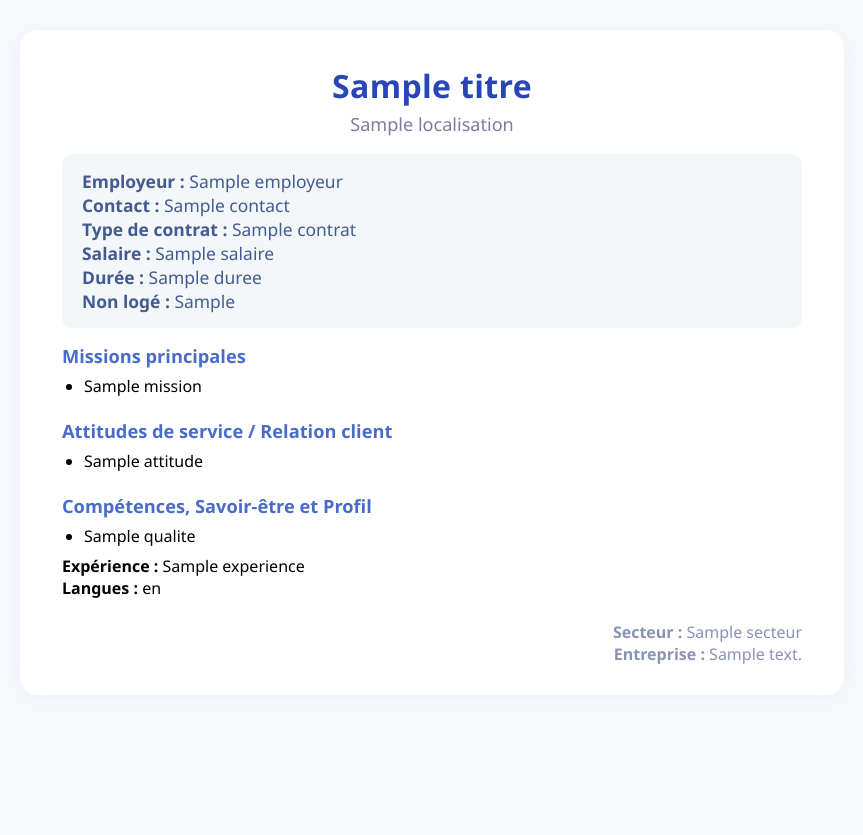
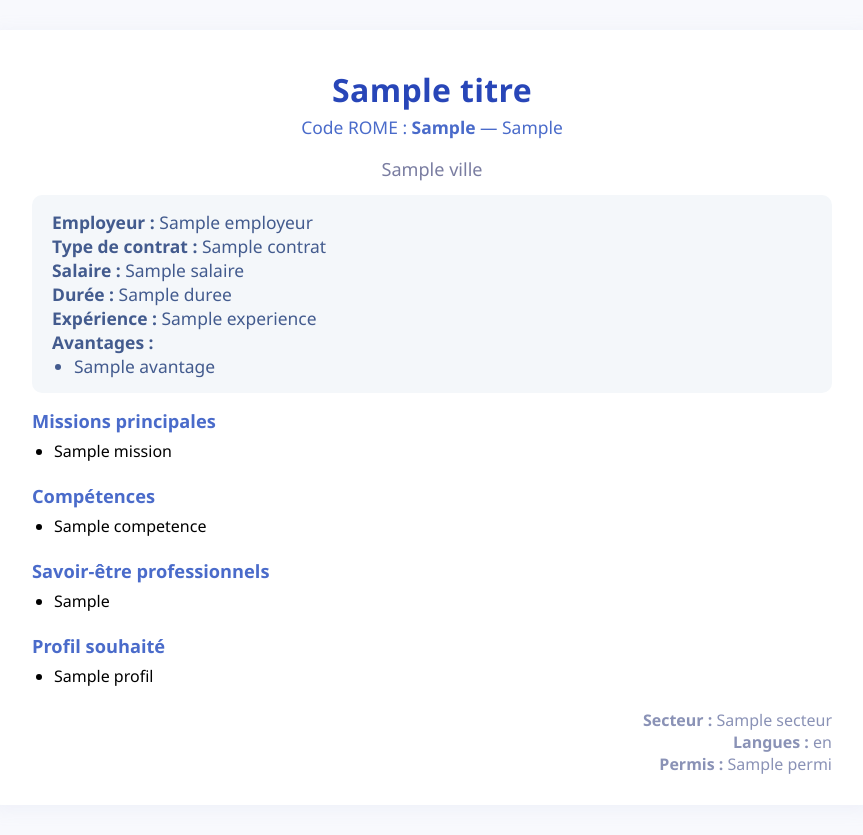
Before and after one commit to s00r1/cvlm, a Flask app: template templates/fiche_poste_template.html in a window 1280 px wide. Shown: the whole page, without its empty margins (208-1071 px from the left). Before the commit the page ends 664 px from the top, so only its background shows below. Run offline with Flask 3, Linux system fonts and the light colour scheme; the template is opened without the code that fills it: most values are stand-ins (such as "Sample title", 1, 10 or a date in 2020); parts of the project's set-up code (start-up, migrations or seed data) failed here and were passed over.

Commit message:
v0.6 avec api pole emploi

```diff
--- a/app.py
+++ b/app.py
@@ -1,3 +1,4 @@
+from utils.rome_utils import guess_rome_code, fetch_rome_details
 from flask import Flask, render_template, request, send_file
 from jinja2 import Template
 import pdfkit
@@ -32,11 +33,17 @@ def extract_sections(text):
     return sections
 
 def parse_offer(text):
-    # Extraction des sections principales
+    # Extraction des sections principales (ton code existant)
     sections = extract_sections(text)
     header = sections.get('Header', [])
     titre = header[0] if header else ""
     ville = header[1] if len(header) > 1 else ""
+
+    # 1) On tente de détecter le métier officiel (ROME)
+    code_rome, libelle_rome = guess_rome_code(titre)
+    rome_details = fetch_rome_details(code_rome) if code_rome else None
+
+    # 2) On garde le parsing à la main comme fallback si l’API ne trouve rien (comme tu fais déjà)
     missions = sections.get("Mission Principale", []) + sections.get("Activités", [])
     competences = sections.get("Compétences Professionnelles", []) + sections.get("Compétences", [])
     savoir_etre = sections.get("Savoir-Être Professionnels", []) + sections.get("Savoir-Être", [])
@@ -50,8 +57,8 @@ def parse_offer(text):
     contrat = ""
     langues = []
     permis = []
+
     for k, v in sections.items():
-        # Cherche avantages en vrac
         for l in v:
             if any(x in l.lower() for x in ["véhicule", "chèque", "mutuelle", "repas", "déplacements", "prime", "restauration"]):
                 avantages.append(l)
@@ -71,23 +78,32 @@ def parse_offer(text):
                 langues.append(l)
             if "permis" in l.lower():
                 permis.append(l)
-    # Si pas de missions, essaye de prendre "Activités"
     if not missions and "Activités" in sections:
         missions = sections["Activités"]
-    # Savoir-être
     if not savoir_etre and "Savoir-Etre Professionnels" in sections:
         savoir_etre = sections["Savoir-Etre Professionnels"]
-    # Profil : combine "Profil souhaité", "Profil", ou extrait du bloc si pas trouvé
     if not profil:
         profil = []
-    # Avantages divers si vides
     if not avantages:
         for l in text.split('\n'):
             if any(x in l.lower() for x in ["véhicule", "chèque", "mutuelle", "repas", "déplacements", "prime", "restauration"]):
                 avantages.append(l.strip())
+
+    # 3) On remplace/complète missions, compétences, savoir_être avec ce que donne l’API ROME si trouvé
+    if rome_details:
+        missions = rome_details.get("missions", missions)
+        competences = rome_details.get("competences", competences)
+        savoir_etre = rome_details.get("savoirEtre", savoir_etre)
+        libelle_rome = rome_details.get("libelle", libelle_rome)
+    else:
+        libelle_rome = None
+        code_rome = None
+
     return dict(
         titre=titre,
         ville=ville,
+        code_rome=code_rome,
+        libelle_rome=libelle_rome,
         missions=missions,
         competences=competences,
         savoir_etre=savoir_etre,
@@ -102,6 +118,7 @@ def parse_offer(text):
         langues=langues,
         permis=permis
     )
+
 
 def generate_docx_fiche(fiche):
     doc = Document()
--- a/requirements.txt
+++ b/requirements.txt
@@ -1,6 +1,5 @@
 flask
 requests
-beautifulsoup4
 jinja2
 pdfkit
 python-docx
--- a/templates/fiche_poste_template.html
+++ b/templates/fiche_poste_template.html
@@ -2,18 +2,21 @@
 <html lang="fr">
 <head>
     <meta charset="UTF-8">
-    <title>Fiche de poste</title>
+    <title>Fiche de poste - {{ titre }}</title>
     <style>
         body { font-family: 'Segoe UI', Arial, sans-serif; background: #f8f9fd; margin: 0; }
         .fiche-container {
-            background: #fff; max-width: 740px; margin: 30px auto; padding: 34px 42px 30px 42px;
+            background: #fff; max-width: 800px; margin: 30px auto; padding: 38px 48px 30px 48px;
             border-radius: 18px; box-shadow: 0 3px 20px #b2b8da23;
         }
         .fiche-title {
             font-size: 2em; color: #2846b8; font-weight: 700;
-            margin-bottom: 0.15em; text-align: center; letter-spacing: 0.01em;
+            margin-bottom: 0.11em; text-align: center; letter-spacing: 0.01em;
         }
-        .fiche-localisation { text-align: center; color: #7a7da1; font-size: 1.13em; margin-bottom: 18px; }
+        .ref-rome {
+            text-align: center; color: #4a6bca; font-size: 1.09em; margin-bottom: 18px;
+        }
+        .fiche-localisation { text-align: center; color: #7a7da1; font-size: 1.13em; margin-bottom: 14px; }
         .fiche-encadre {
             background: #f4f7fa; border-radius: 10px; padding: 15px 20px; margin-bottom: 16px;
             color: #435b8e; font-size: 1.09em;
@@ -22,57 +25,88 @@
         .fiche-section-title { font-size: 1.14em; color: #4a6bca; font-weight: 600; margin-bottom: 7px; }
         ul, ol { margin: 0 0 0 22px; padding: 0; }
         .fiche-footer { margin-top: 22px; text-align: right; color: #8a92b6; font-size: 1em; }
+        .empty-section { font-size: 0.98em; color: #aaa; }
     </style>
 </head>
 <body>
     <div class="fiche-container">
         <div class="fiche-title">{{ titre }}</div>
-        <div class="fiche-localisation">{{ localisation }}</div>
+        {% if code_rome %}
+        <div class="ref-rome">
+            Code ROME&nbsp;: <b>{{ code_rome }}</b>{% if libelle_rome %} — {{ libelle_rome }}{% endif %}
+        </div>
+        {% endif %}
+        <div class="fiche-localisation">{{ ville }}</div>
         <div class="fiche-encadre">
-            <b>Employeur :</b> {{ employeur }}<br>
-            {% if contact %}<b>Contact :</b> {{ contact }}<br>{% endif %}
-            {% if contrat %}<b>Type de contrat :</b> {{ contrat }}<br>{% endif %}
-            {% if salaire %}<b>Salaire :</b> {{ salaire }}<br>{% endif %}
-            {% if duree %}<b>Durée :</b> {{ duree }}<br>{% endif %}
-            {% if non_loge %}<b>Non logé :</b> {{ non_loge }}<br>{% endif %}
+            {% if employeur %}<b>Employeur&nbsp;:</b> {{ employeur }}<br>{% endif %}
+            {% if contrat %}<b>Type de contrat&nbsp;:</b> {{ contrat }}<br>{% endif %}
+            {% if salaire %}<b>Salaire&nbsp;:</b> {{ salaire }}<br>{% endif %}
+            {% if duree %}<b>Durée&nbsp;:</b> {{ duree }}<br>{% endif %}
+            {% if experience %}<b>Expérience&nbsp;:</b> {{ experience }}<br>{% endif %}
+            {% if avantages %}
+                <b>Avantages&nbsp;:</b>
+                <ul>
+                    {% for a in avantages %}
+                    <li>{{ a }}</li>
+                    {% endfor %}
+                </ul>
+            {% endif %}
         </div>
-        {% if missions %}
+
         <div class="fiche-section">
             <div class="fiche-section-title">Missions principales</div>
+            {% if missions %}
             <ul>
                 {% for m in missions %}
                 <li>{{ m }}</li>
                 {% endfor %}
             </ul>
+            {% else %}
+            <div class="empty-section">(Non renseigné)</div>
+            {% endif %}
         </div>
-        {% endif %}
-        {% if attitudes %}
+
         <div class="fiche-section">
-            <div class="fiche-section-title">Attitudes de service / Relation client</div>
+            <div class="fiche-section-title">Compétences</div>
+            {% if competences %}
             <ul>
-                {% for m in attitudes %}
-                <li>{{ m }}</li>
+                {% for c in competences %}
+                <li>{{ c }}</li>
+                {% endfor %}
+            </ul>
+            {% else %}
+            <div class="empty-section">(Non renseigné)</div>
+            {% endif %}
+        </div>
+
+        <div class="fiche-section">
+            <div class="fiche-section-title">Savoir-être professionnels</div>
+            {% if savoir_etre %}
+            <ul>
+                {% for q in savoir_etre %}
+                <li>{{ q }}</li>
+                {% endfor %}
+            </ul>
+            {% else %}
+            <div class="empty-section">(Non renseigné)</div>
+            {% endif %}
+        </div>
+
+        {% if profil %}
+        <div class="fiche-section">
+            <div class="fiche-section-title">Profil souhaité</div>
+            <ul>
+                {% for p in profil %}
+                <li>{{ p }}</li>
                 {% endfor %}
             </ul>
         </div>
         {% endif %}
-        {% if qualites %}
-        <div class="fiche-section">
-            <div class="fiche-section-title">Compétences, Savoir-être et Profil</div>
-            <ul>
-                {% for q in qualites %}
-                <li>{{ q }}</li>
-                {% endfor %}
-            </ul>
-            <div style="margin-top:8px;">
-                {% if experience %}<b>Expérience :</b> {{ experience }}<br>{% endif %}
-                {% if langues %}<b>Langues :</b> {{ langues }}<br>{% endif %}
-            </div>
-        </div>
-        {% endif %}
+
         <div class="fiche-footer">
-            {% if secteur %}<b>Secteur :</b> {{ secteur }}<br>{% endif %}
-            {% if employeur_detail %}<b>Entreprise :</b> {{ employeur_detail }}<br>{% endif %}
+            {% if secteur %}<b>Secteur&nbsp;:</b> {{ secteur }}<br>{% endif %}
+            {% if langues and langues|length > 0 %}<b>Langues&nbsp;:</b> {{ langues|join(', ') }}<br>{% endif %}
+            {% if permis and permis|length > 0 %}<b>Permis&nbsp;:</b> {{ permis|join(', ') }}<br>{% endif %}
         </div>
     </div>
 </body>
--- /dev/null
+++ b/utils/rome_utils.py
@@ -0,0 +1,64 @@
+import requests
+import time
+
+CLIENT_ID = "PAR_cvlmgenerator_fc1a827d6b2f0bdfbd7895032da116528d4176a6ed6ad9b591329d0a36369d90"
+CLIENT_SECRET = "c23224a1c931cb3df16630a52a6a7f476bf2549d2735ea78ef2a9f54c9b3fdf2"
+TOKEN_URL = "https://entreprise.pole-emploi.fr/connexion/oauth2/access_token?realm=/partenaire"
+ROME_API_URL = "https://api.pole-emploi.io/partenaire/rome/v1/metiers"
+
+class RomeAPIClient:
+    def __init__(self):
+        self.token = None
+        self.token_expiry = 0
+
+    def get_token(self):
+        # Si token existe et est encore valide (expire dans +5 min), on le réutilise
+        if self.token and time.time() < self.token_expiry - 300:
+            return self.token
+        # Sinon, on en demande un nouveau
+        data = {
+            "grant_type": "client_credentials",
+            "client_id": CLIENT_ID,
+            "client_secret": CLIENT_SECRET,
+            "scope": "api_romev1"
+        }
+        r = requests.post(TOKEN_URL, data=data)
+        if r.status_code != 200:
+            raise Exception(f"Erreur auth API ROME : {r.status_code} {r.text}")
+        resp = r.json()
+        self.token = resp['access_token']
+        self.token_expiry = time.time() + int(resp['expires_in'])
+        return self.token
+
+    def get_headers(self):
+        return {
+            "Authorization": f"Bearer {self.get_token()}"
+        }
+
+    def guess_rome_code(self, job_title):
+        params = {"libelle": job_title}
+        r = requests.get(ROME_API_URL, headers=self.get_headers(), params=params)
+        if r.status_code == 200 and r.json():
+            metiers = r.json()
+            if metiers:
+                code = metiers[0].get("code")
+                libelle = metiers[0].get("libelle")
+                return code, libelle
+        return None, None
+
+    def fetch_rome_details(self, code):
+        url = f"https://api.pole-emploi.io/partenaire/rome/v1/metiers/{code}"
+        r = requests.get(url, headers=self.get_headers())
+        if r.status_code == 200 and r.json():
+            return r.json()
+        return None
+
+# On crée une instance globale pour le projet
+rome_api_client = RomeAPIClient()
+
+# Facilité d'import dans app.py :
+def guess_rome_code(job_title):
+    return rome_api_client.guess_rome_code(job_title)
+
+def fetch_rome_details(code):
+    return rome_api_client.fetch_rome_details(code)
```
Also changed, not shown: templates/cv_template.html (renamed from cv_template.html, +36 -20 lines), templates/lm_template.html (renamed from lm_template.html, +10 -0 lines).
